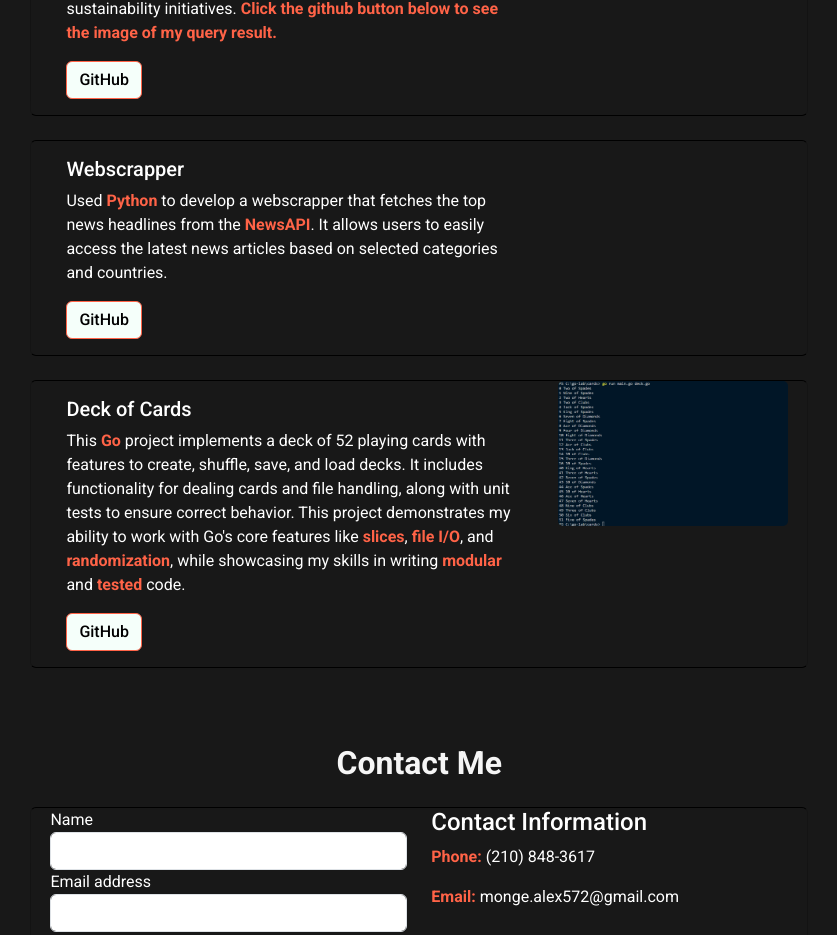
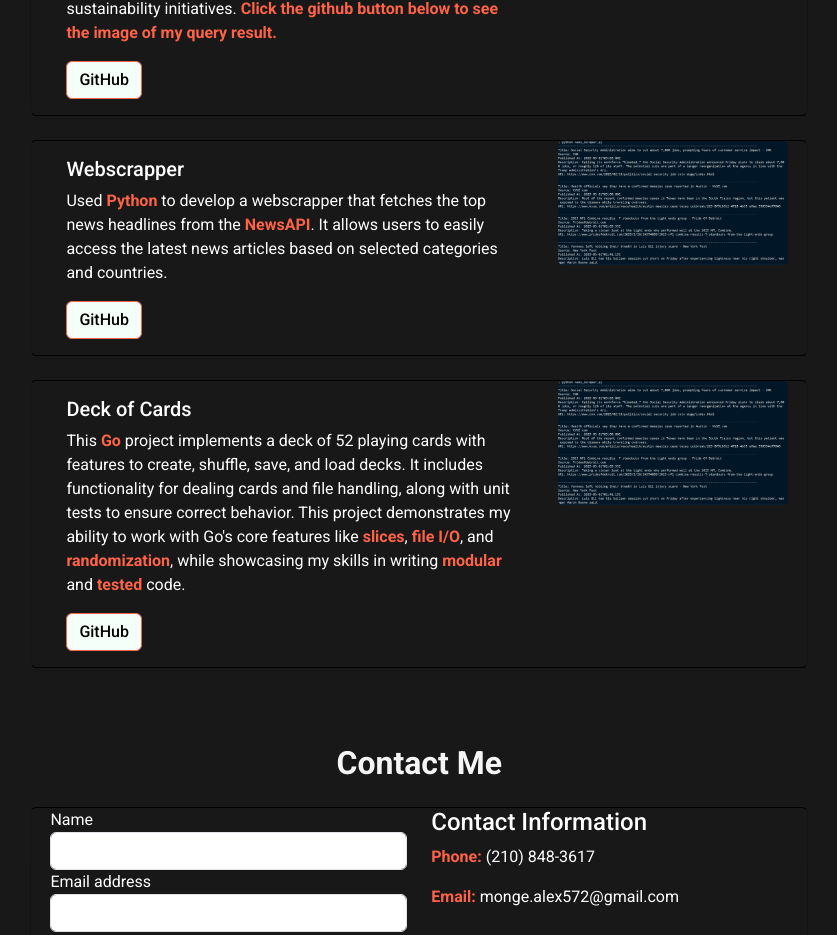
Before and after one commit to a1monge/my-portfolio, a React (Create React App) app: page / in a window 1280 px wide. Shown: the part 2694-3629 px from the top of the page, without its empty margins (434-1271 px from the left). Built offline with nearby package versions, Linux system fonts and the light colour scheme.

Commit message:
added img

```diff
--- a/src/App.css
+++ b/src/App.css
@@ -367,7 +367,7 @@ body {
   }
 }
 
-@media (min-width: 1989px) {
+@media (min-width: 1600px) {
 
   /* Scale up text sizes */
   .header .display-3 {
--- a/src/components/BackEnd.js
+++ b/src/components/BackEnd.js
@@ -1,7 +1,7 @@
 import React from 'react';
 import '../App.css';
 import card from '../img/card.png';
-import emissions from '../img/emissions.png';
+import news from '../img/news.png';
 
 const BackEnd = () => {
     return (
@@ -32,6 +32,9 @@ const BackEnd = () => {
                                 <a href="https://github.com/a1monge/webscrapper_project" className="btn btn-primary" target="_blank" rel="noopener noreferrer">GitHub</a>
                             </div>
                         </div>
+                        <div className="col-md-4">
+                            <img src={news} className="card-img" alt="News" />
+                        </div>
                     </div>
                 </div>
                 <div className="card mb-4">
@@ -46,7 +49,7 @@ const BackEnd = () => {
                             </div>
                         </div>
                         <div className="col-md-4">
-                            <img src={card} className="card-img" alt="Card" />
+                            <img src={news} className="card-img" alt="Card" />
                         </div>
                     </div>
                 </div>
```
Also changed, not shown: src/img/news.png (added).
